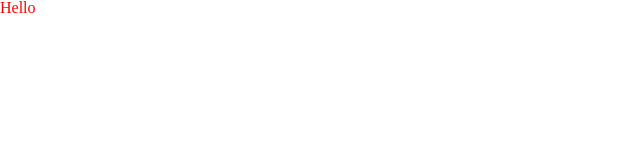
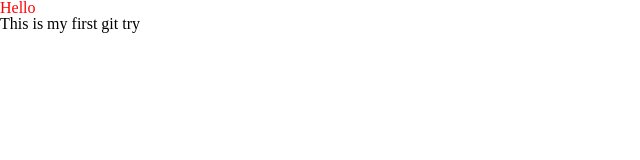
Before and after one commit to GegaLotishvili/lecture4-mar, a plain HTML site: page index.html in a window 1280 px wide. Shown: the whole page, without its empty margins (0-640 px from the left). Drawn offline with Linux system fonts and the light colour scheme.

Commit message:
added h3
added h3 for testing

```diff
--- a/index.html
+++ b/index.html
@@ -7,5 +7,6 @@
 	</head>
 	<body>
 		<h2>Hello</h2>
+		<h3>This is my first git try</h3>
 	</body>
 </html>
```
